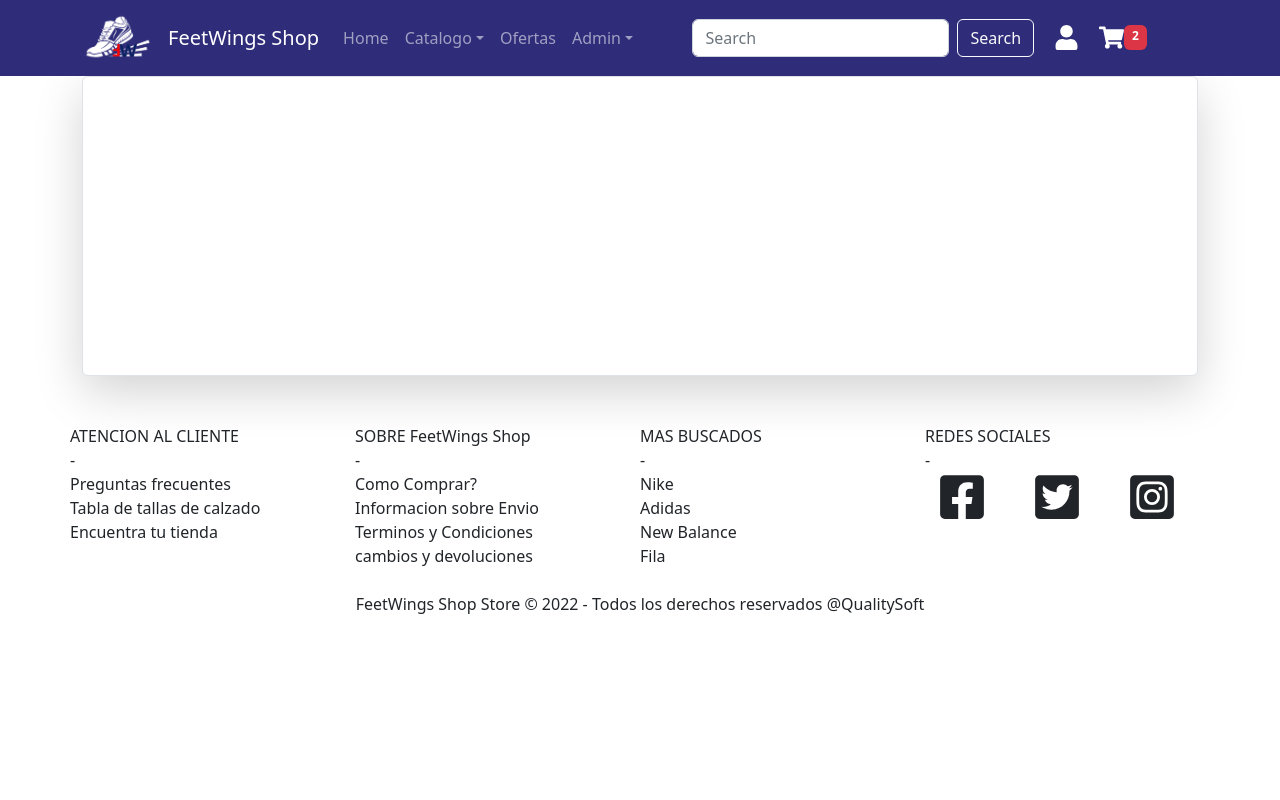
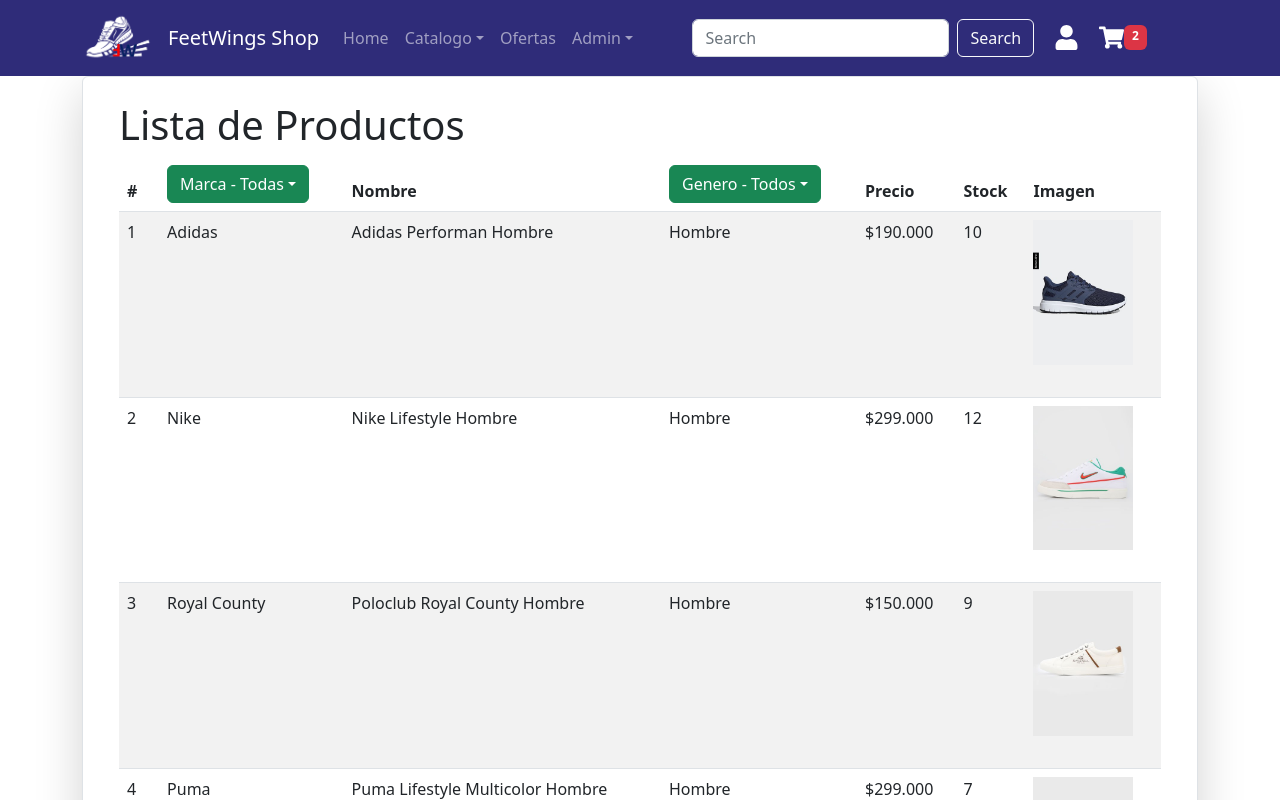
Before and after one commit to euler206/Qualitysoft-Feetwingsshop, a React (Create React App) app in the folder front/: page /listarproductos in a window 1280 px wide. Shown: the top 800 px of the page. Built offline with nearby package versions, Linux system fonts and the light colour scheme.

Commit message:
Lista de Productos Admin y JSON de productos

```diff
--- a/front/src/App.js
+++ b/front/src/App.js
@@ -11,6 +11,7 @@
 import { Kids } from "./components/Kids";
 import  Footer  from "./components/Footer";
 import CrearProducto from "./pages/CrearProducto"
+import ListarProductos from "./pages/ListarProductos";
 
 function App() {
   return (
@@ -27,6 +28,7 @@
           {/*-------------OPCIONES DE ADMIN-----------------*/}
           <Route exact path="/crearproducto" element={<CrearProducto /> } />
           <Route exact path="/listarventas" element = {<ListarVentas />} />
+          <Route exact path="/listarproductos" element = {<ListarProductos />} />
             {/*-------------FIN OPCIONES DE ADMIN-----------------*/}
         </Routes>
       </Container>
--- /dev/null
+++ b/front/src/components/AdminTablaProductos.js
@@ -0,0 +1,117 @@
+import React, { useEffect, useState } from "react";
+import { Container, Table, Figure } from "react-bootstrap/";
+import productos from "../data/productos.json";
+import Dropdown from "react-bootstrap/Dropdown";
+
+
+
+function AdminTablaProductos() {
+  const [data, setData] = useState(productos);
+  const [listadoMarcas, setlistadoMarcas] = useState(undefined);
+  const [listadoGeneros, setlistadoGeneros] = useState(undefined);
+  const [filtro, setfiltro] = useState("- Todas");
+  const [filtroGenero, setfiltroGenero] = useState("- Todos");
+
+  useEffect(() => {
+    const unique =[...new Set(data.map(item => item.marca))]
+    const unique2 =[...new Set(data.map(item => item.genero))]
+    setlistadoMarcas(unique)
+    setlistadoGeneros(unique2)
+
+  }, [data])
+
+
+  return (
+    <Container>
+      <h1>Lista de Productos</h1>
+      <Table striped>
+        <thead>
+          <tr>
+            <th>#</th>
+            <th>
+              <Dropdown>
+                <Dropdown.Toggle variant="success" id="dropdown-basic">
+                  Marca {filtro}
+                </Dropdown.Toggle>
+
+                <Dropdown.Menu>
+                <Dropdown.Item onClick={() => {
+                  setData(productos)
+                  setfiltro(` - Todos`)
+                }}>Todos</Dropdown.Item>
+                  {
+                    listadoMarcas !== undefined ?
+                    listadoMarcas.map(item => (
+                      <Dropdown.Item onClick={() =>(
+                        setData(productos.filter(item2 => item2.marca === item ),
+                        setfiltro(` - ${item}`)
+
+                        )
+
+                      )} >{item}</Dropdown.Item>
+                    ))
+                    :
+
+                    ""
+                  }
+                </Dropdown.Menu>
+              </Dropdown>
+            </th>
+            <th>Nombre</th>
+            <th>
+              <Dropdown>
+                <Dropdown.Toggle variant="success" id="dropdown-basic">
+                  Genero {filtroGenero}
+                </Dropdown.Toggle>
+
+                <Dropdown.Menu>
+                <Dropdown.Item onClick={() => {
+                  setData(productos)
+                  setfiltroGenero(` - Todos`)
+                }}>Todos</Dropdown.Item>
+                  {
+                    listadoGeneros !== undefined ?
+                    listadoGeneros.map(item => (
+                      <Dropdown.Item onClick={() =>(
+                        setData(productos.filter(item2 => item2.genero === item ),
+                        setfiltroGenero(` - ${item}`)
+
+                        )
+
+                      )} >{item}</Dropdown.Item>
+                    ))
+                    :
+
+                    ""
+                  }
+                </Dropdown.Menu>
+              </Dropdown>
+            </th>
+            <th>Precio</th>
+            <th>Stock</th>
+            <th>Imagen</th>
+          </tr>
+        </thead>
+        <tbody>
+          {data.map((item, index) => (
+            <tr>
+              <td>{index + 1}</td>
+              <td>{item.marca}</td>
+              <td>{item.nombre}</td>
+              <td>{item.genero}</td>
+              <td>{item.precio}</td>
+              <td>{item.cantidad}</td>
+              <td>
+                <Figure>
+                  <Figure.Image width={100} src={item.imagen} />
+                </Figure>
+              </td>
+            </tr>
+          ))}
+        </tbody>
+      </Table>
+    </Container>
+  );
+}
+
+export default AdminTablaProductos;
--- a/front/src/components/NavbarComponent.js
+++ b/front/src/components/NavbarComponent.js
@@ -11,7 +11,6 @@
 import { FaShoppingCart, FaUser } from "react-icons/fa";
 import { IconContext } from "react-icons";
 import logo from "../recursos/images/logo.png";
-import { useState } from "react";
 
 function NavbarComponent({ Rol }) {
 
--- /dev/null
+++ b/front/src/data/productos.json
@@ -0,0 +1,185 @@
+[
+    {
+       "id":1,
+       "nombre":"Adidas Performan Hombre",
+       "genero":"Hombre",
+       "marca":"Adidas",
+       "precio":"$190.000",
+       "imagen":"./images/adidas-h5678.jpg",
+       "cantidad":10,
+       "reviews":[]
+    },
+    {
+      "id":2,
+      "nombre":"Nike Lifestyle Hombre",
+      "genero":"Hombre",
+      "marca":"Nike",
+      "precio":"$299.000",
+      "imagen":"./images/nike-h9018.jpg",
+      "cantidad":12,
+      "reviews":[]
+   }   ,
+    {
+      "id":3,
+      "nombre":"Poloclub Royal County Hombre",
+      "genero":"Hombre",
+      "marca":"Royal County",
+      "precio":"$150.000",
+      "imagen":"./images/poloclub-h9632.jpg",
+      "cantidad":9,
+      "reviews":[]
+   },
+   {
+      "id":4,
+      "nombre":"Puma Lifestyle Multicolor Hombre",
+      "genero":"Hombre",
+      "marca":"Puma",
+      "precio":"$299.000",
+      "imagen":"./images/puma-h7177.jpg",
+      "cantidad":7,
+      "reviews":[]
+   },
+   {
+      "id":5,
+      "nombre":"Reebok Classics Hombre",
+      "genero":"Hombre",
+      "marca":"Reebok",
+      "precio":"$274.000",
+      "imagen":"./images/reebok-h8954.jpg",
+      "cantidad":6,
+      "reviews":[]
+   },
+   {
+      "id":6,
+      "nombre":"Skechers Gorun Hombre",
+      "genero":"Hombre",
+      "marca":"Skechers",
+      "precio":"$274.000",
+      "imagen":"./images/skechers-h7456.jpg",
+      "cantidad":14,
+      "reviews":[]
+   },
+   {
+      "id":7,
+      "nombre":"Adidas Running Mujer",
+      "genero":"Mujer",
+      "marca":"Adidas",
+      "precio":"$210.000",
+      "imagen":"./images/adidas-m9654.jpg",
+      "cantidad":11,
+      "reviews":[]
+   },
+   {
+      "id":8,
+      "nombre":"New Balance Sring Mujer",
+      "genero":"Mujer",
+      "marca":"New Balance",
+      "precio":"$454.000",
+      "imagen":"./images/new-balance-m2668.jpg",
+      "cantidad":11,
+      "reviews":[]
+   },
+   {
+      "id":9,
+      "nombre":"Nike SC Air Max Mujer",
+      "genero":"Mujer",
+      "marca":"Nike",
+      "precio":"$407.000",
+      "imagen":"./images/adidas-m9654.jpg",
+      "cantidad":11,
+      "reviews":[]
+   },
+   {
+      "id":10,
+      "nombre":"Puma Lifestyle Future Mujer",
+      "genero":"Mujer",
+      "marca":"Adidas",
+      "precio":"$210.000",
+      "imagen":"./images/nike-m4917.jpg",
+      "cantidad":11,
+      "reviews":[]
+   },
+   {
+      "id":11,
+      "nombre":"Reebok Nanoflex Mujer",
+      "genero":"Mujer",
+      "marca":"Reebok",
+      "precio":"$275.000",
+      "imagen":"./images/reebok-m4220.jpg",
+      "cantidad":11,
+      "reviews":[]
+   },
+   {
+      "id":12,
+      "nombre":"Reebok Running Rider Mujer",
+      "genero":"Mujer",
+      "marca":"Adidas",
+      "precio":"$217.000",
+      "imagen":"./images/reebok-m6336.jpg",
+      "cantidad":11,
+      "reviews":[]
+   },
+   {
+      "id":13,
+      "nombre":"Adidas Lifestyle Niña",
+      "genero":"Niños",
+      "marca":"Adidas",
+      "precio":"$111.000",
+      "imagen":"./images/adidas-n1886.jpg",
+      "cantidad":11,
+      "reviews":[]
+   },
+   {
+      "id":14,
+      "nombre":"Adidas Grand Court Niño",
+      "genero":"Niños",
+      "marca":"Adidas",
+      "precio":"$209.000",
+      "imagen":"./images/adidas-n7659.jpg",
+      "cantidad":11,
+      "reviews":[]
+   },
+   {
+      "id":15,
+      "nombre":"Bubblegummers Moisés Niño",
+      "genero":"Niños",
+      "marca":"Bubblegummers",
+      "precio":"$53.000",
+      "imagen":"./images/bubblegummers-n8405.jpg",
+      "cantidad":11,
+      "reviews":[]
+   },
+   {
+      "id":16,
+      "nombre":"Marvel Licenses Hercai Niño",
+      "genero":"Niños",
+      "marca":"Marvel",
+      "precio":"$95.000",
+      "imagen":"./images/marvel-n1507.jpg",
+      "cantidad":11,
+      "reviews":[]
+   },
+   {
+      "id":17,
+      "nombre":"New Balance Running Rave Niña",
+      "genero":"Niños",
+      "marca":"New Balance",
+      "precio":"$209.000",
+      "imagen":"./images/new-balance-n4686.jpg",
+      "cantidad":11,
+      "reviews":[]
+   },
+   {
+      "id":18,
+      "nombre":"New Balance Little Niña-",
+      "genero":"Niños",
+      "marca":"New Balance",
+      "precio":"$194.000",
+      "imagen":"./images/new-balance-n4450.jpg",
+      "cantidad":11,
+      "reviews":[]
+   }
+
+
+
+ ]
--- /dev/null
+++ b/front/src/pages/ListarProductos.js
@@ -0,0 +1,14 @@
+import React from 'react'
+import AdminTablaProductos from '../components/AdminTablaProductos'
+
+
+
+function ListarProductos() {
+  return (
+    <div>
+        <AdminTablaProductos />
+    </div>
+  )
+}
+
+export default ListarProductos
```
